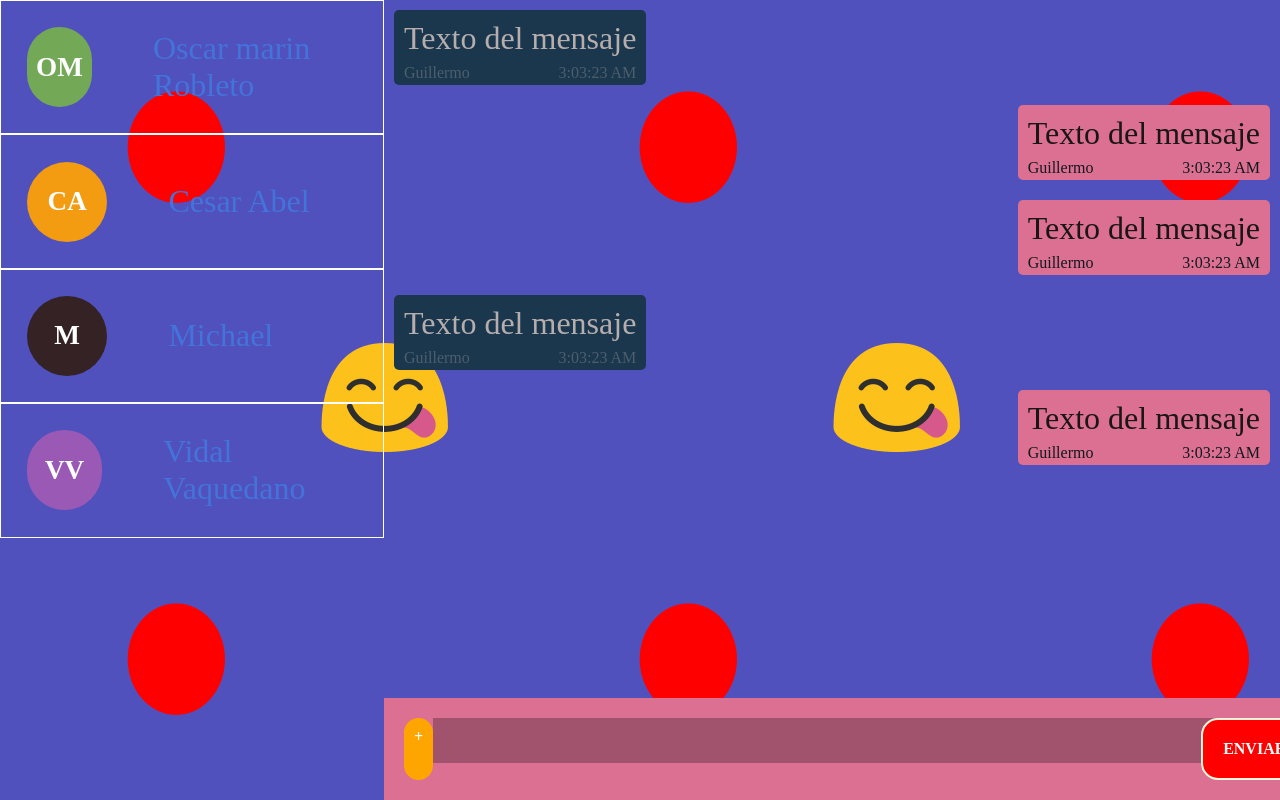
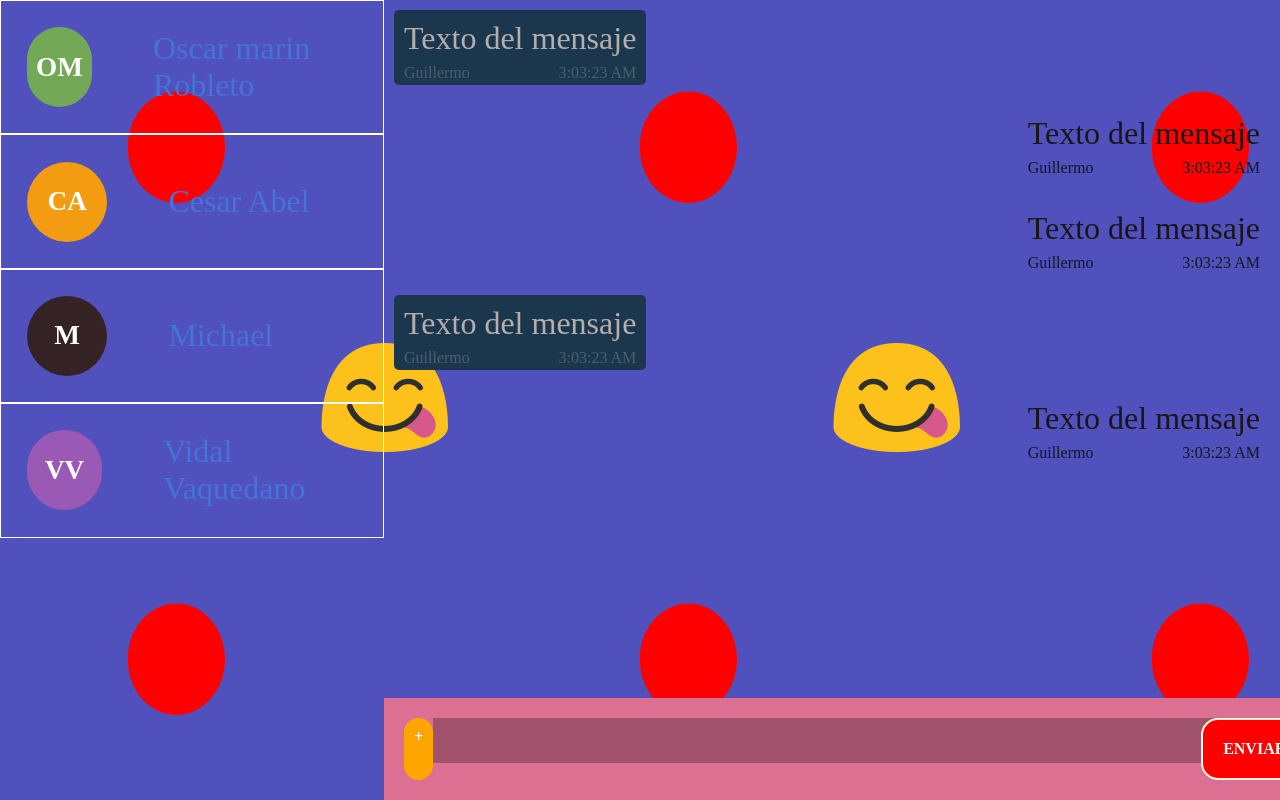
Before and after one commit to xangcastle/knota-core, a Next.js app: page / in a window 1280 px wide. Shown: the top 800 px of the page. Built offline with nearby package versions, Linux system fonts and the light colour scheme.

Commit message:
deleted backgrounds #fix

```diff
--- a/styles/main.css
+++ b/styles/main.css
@@ -73,7 +73,6 @@
 }
 
 .conversation-content .message-right {
-  background-color: palevioletred;
   -ms-flex-item-align: end;
       align-self: flex-end;
 }
@@ -96,7 +95,6 @@ body {
 }
 
 #__next {
-
   display: -ms-grid;
   display: grid;
   -ms-grid-columns: 30% 70%;
@@ -119,7 +117,6 @@ body {
   -ms-grid-column: 1;
   -ms-grid-column-span: 2;
   grid-area: chat;
-
 }
 
 .profileContainer {
--- a/styles/main.scss
+++ b/styles/main.scss
@@ -12,7 +12,6 @@ body{
 }
 
 #__next {
-  background-color: #1A374D;
   display: grid;
   grid-template-columns: 30% 70%;
   grid-template-rows: 1fr;
@@ -25,7 +24,7 @@ body{
 
   .chatGifted {
     grid-area: chat;
-    background-color: rebeccapurple;
+
   }
 }
 
```
Also changed, not shown: 1 other file (tests, documents, lock files or other folders).
